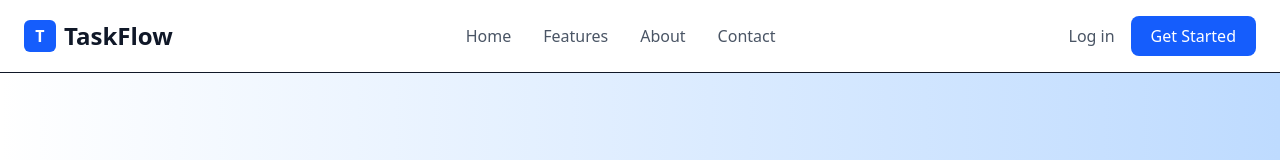
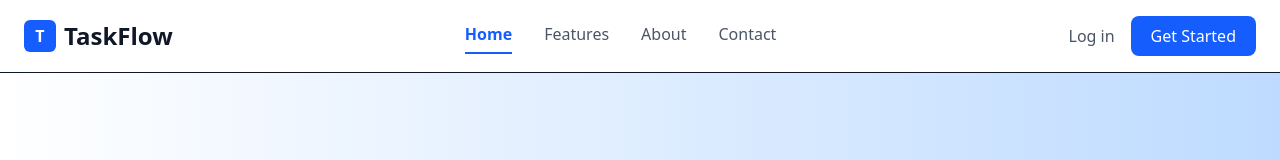
Before and after one commit to user2982024/Tracker_App, a React (Vite) app in the folder Frontend/: page / in a window 1280 px wide. Shown: the top 160 px of the page. Built offline with nearby package versions, Linux system fonts and the light colour scheme; no server answers.

Commit message:
Global auth context implemented!

```diff
--- a/Frontend/src/components/landing/Navbar.jsx
+++ b/Frontend/src/components/landing/Navbar.jsx
@@ -1,7 +1,43 @@
 import { Link } from "react-router-dom";
 import { HashLink } from "react-router-hash-link";
+import { useEffect, useState } from "react";
 
 const Navbar = () => {
+  const [activeSection, setActiveSection] = useState("home");
+
+  useEffect(() => {
+    const sections = ["home", "features", "about", "contact"];
+
+    const observer = new IntersectionObserver(
+      (entries) => {
+        entries.forEach((entry) => {
+          if (entry.isIntersecting) {
+            setActiveSection(entry.target.id);
+          }
+        });
+      },
+      {
+        root: null,
+        rootMargin: "-50% 0px -50% 0px",
+        threshold: 0,
+      }
+    );
+
+    sections.forEach((id) => {
+      const section = document.getElementById(id);
+      if (section) observer.observe(section);
+    });
+
+    return () => observer.disconnect();
+  }, []);
+
+  const navLinkClass = (section) =>
+    `relative pb-1 transition-all duration-300 ${
+      activeSection === section
+        ? "text-blue-600 font-semibold"
+        : "text-gray-600 hover:text-black"
+    }`;
+
   return (
     <nav className="w-full bg-white border-b sticky top-0 z-50">
       <div className="max-w-7xl mx-auto px-6 py-4 flex items-center justify-between">
@@ -17,23 +53,25 @@ const Navbar = () => {
         </Link>
 
         {/* Navigation */}
-        <div className="hidden md:flex items-center gap-8 text-gray-600 font-medium">
+        <div className="hidden md:flex items-center gap-8 font-medium">
 
-          <HashLink smooth to="/#home" className="hover:text-black">
-            Home
-          </HashLink>
+          {["home", "features", "about", "contact"].map((section) => (
+            <HashLink
+              key={section}
+              smooth
+              to={`/#${section}`}
+              className={navLinkClass(section)}
+            >
+              {section.charAt(0).toUpperCase() + section.slice(1)}
 
-          <HashLink smooth to="/#features" className="hover:text-black">
-            Features
-          </HashLink>
-
-          <HashLink smooth to="/#about" className="hover:text-black">
-            About
-          </HashLink>
-
-          <HashLink smooth to="/#contact" className="hover:text-black">
-            Contact
-          </HashLink>
+              {/* 🔵 Underline */}
+              <span
+                className={`absolute left-0 -bottom-1 h-[2px] bg-blue-600 transition-all duration-300 ${
+                  activeSection === section ? "w-full" : "w-0"
+                }`}
+              ></span>
+            </HashLink>
+          ))}
 
         </div>
 
@@ -45,7 +83,7 @@ const Navbar = () => {
 
           <Link
             to="/signup"
-            className="bg-blue-600 text-white px-5 py-2 rounded-lg hover:bg-blue-700"
+            className="bg-blue-600 text-white px-5 py-2 rounded-lg hover:bg-blue-700 transition"
           >
             Get Started
           </Link>
--- /dev/null
+++ b/Frontend/src/context/AuthContext.jsx
@@ -0,0 +1,70 @@
+import { useState, useEffect, createContext, useContext } from "react";
+
+// Create context
+const AuthContext = createContext();
+
+// Custom hook to use auth context
+export const useAuth = () => {
+    return useContext(AuthContext);
+};
+
+// Provider component
+export const AuthProvider = ({ children }) => {
+    const [user, setUser] = useState(null);
+    const [loading, setLoading] = useState(true);
+
+    // Check auth on app load
+    useEffect(() => {
+        const checkAuth = async () => {
+            try {
+                const res = await fetch("/api/auth/me", {
+                    method: "GET",
+                    credentials: "include",
+                });
+
+                if (!res.ok) {
+                    throw new Error("Not authenticated");
+                }
+
+                const data = await res.json();
+
+                setUser(data.user);
+            }
+            catch (error) {
+                setUser(null);
+            }
+            finally {
+                setLoading(false);
+            }
+        };
+
+        checkAuth();
+    }, []);
+
+    // Logout handler
+    const logout = async () => {
+    try {
+      await fetch("/api/auth/logout", {
+        method: "POST",
+        credentials: "include",
+      });
+    } catch (error) {
+      console.error("Logout failed", error);
+    } finally {
+      setUser(null);
+    }
+  };
+
+  const value = {
+    user,
+    setUser,
+    loading,
+    logout,
+  };
+
+  return (
+    <AuthContext.Provider value={value}>
+        {children}
+    </AuthContext.Provider>
+  )
+}
--- a/Frontend/src/main.jsx
+++ b/Frontend/src/main.jsx
@@ -3,9 +3,14 @@ import ReactDOM from "react-dom/client";
 import { BrowserRouter } from "react-router-dom";
 import App from "./App";
 import './index.css';
+import { AuthProvider } from "./context/AuthContext";
 
 ReactDOM.createRoot(document.getElementById("root")).render(
-  <BrowserRouter>
-    <App />
-  </BrowserRouter>
+  <React.StrictMode>
+    <BrowserRouter>
+      <AuthProvider>
+        <App />
+      </AuthProvider>
+    </BrowserRouter>
+  </React.StrictMode>
 );
```
